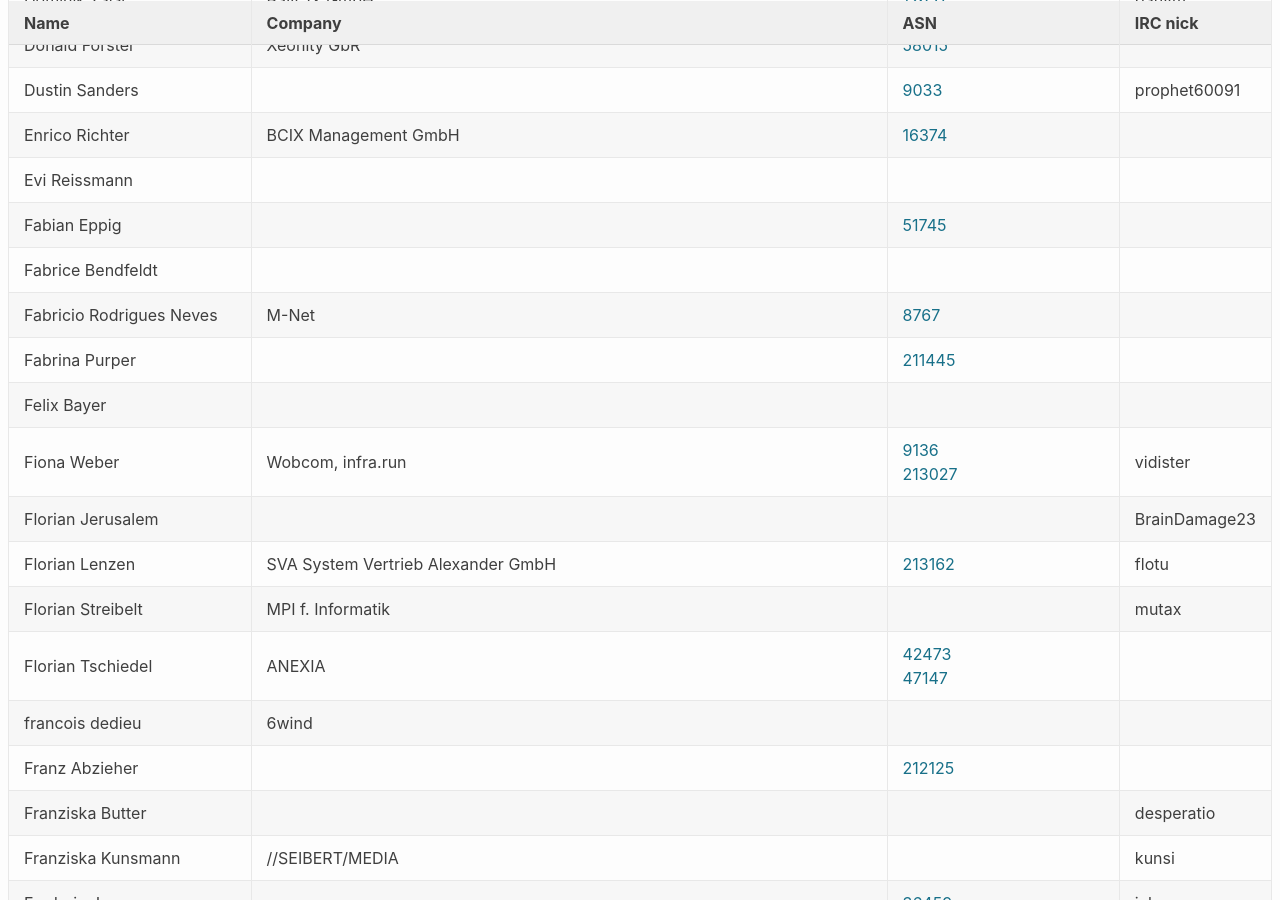
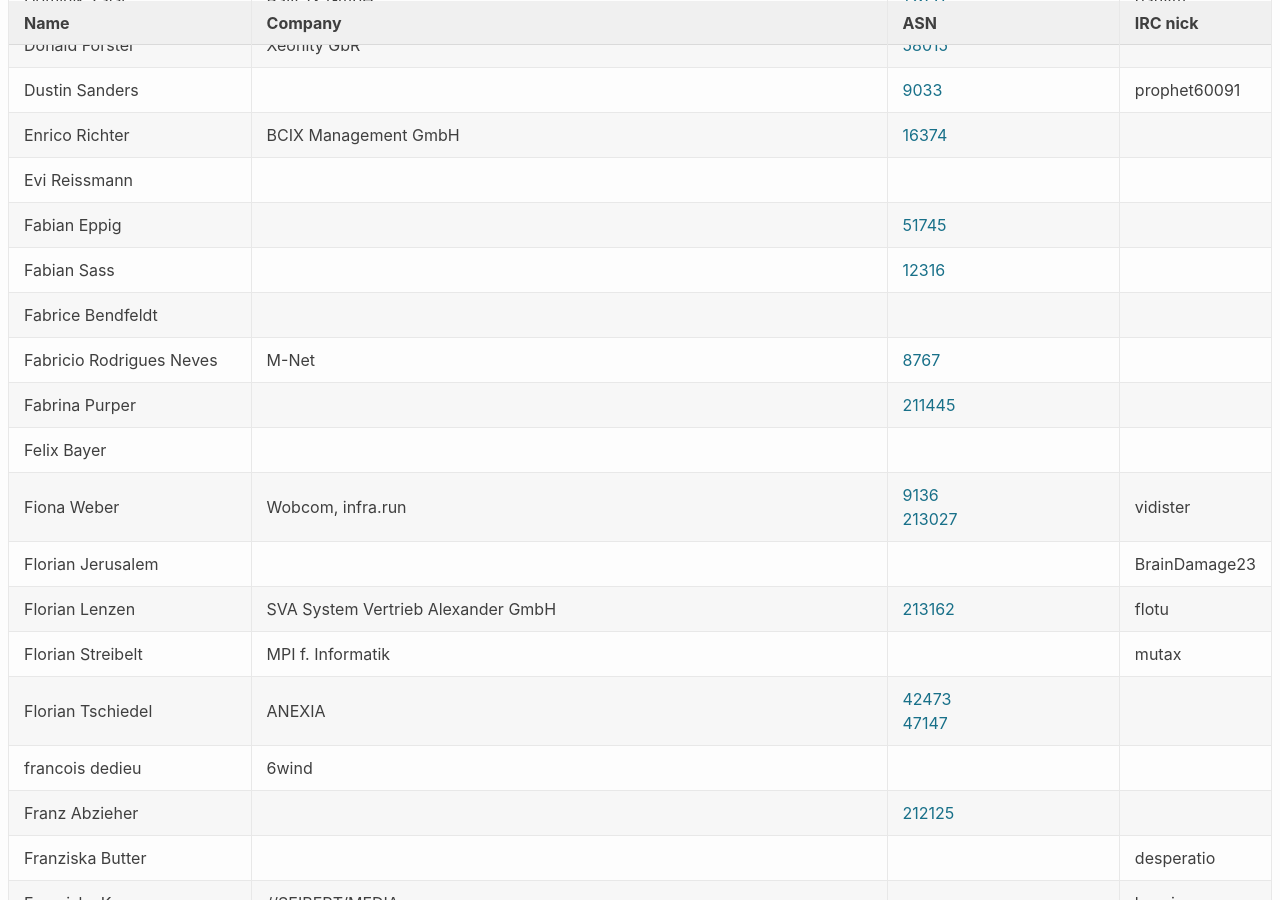
Before and after one commit to denog/pretix-attendeelist, a Jekyll site: the page built from denog13/index.markdown, in a window 1280 px wide and 900 px high, scrolled down 3496 px. Built offline with Jekyll 4.4.1, drawn with Linux system fonts in a browser that asks for light colours.

Commit message:
Latest data: Wed Oct 20 07:30:41 UTC 2021

```diff
--- a/_data/attendees_denog13.json
+++ b/_data/attendees_denog13.json
@@ -490,6 +490,12 @@
     "company": null,
     "irc": null,
     "asn": "51745"
+  },
+  {
+    "name": "Fabian Sass",
+    "company": null,
+    "irc": null,
+    "asn": "12316"
   },
   {
     "name": "Fabrice Bendfeldt",
```
